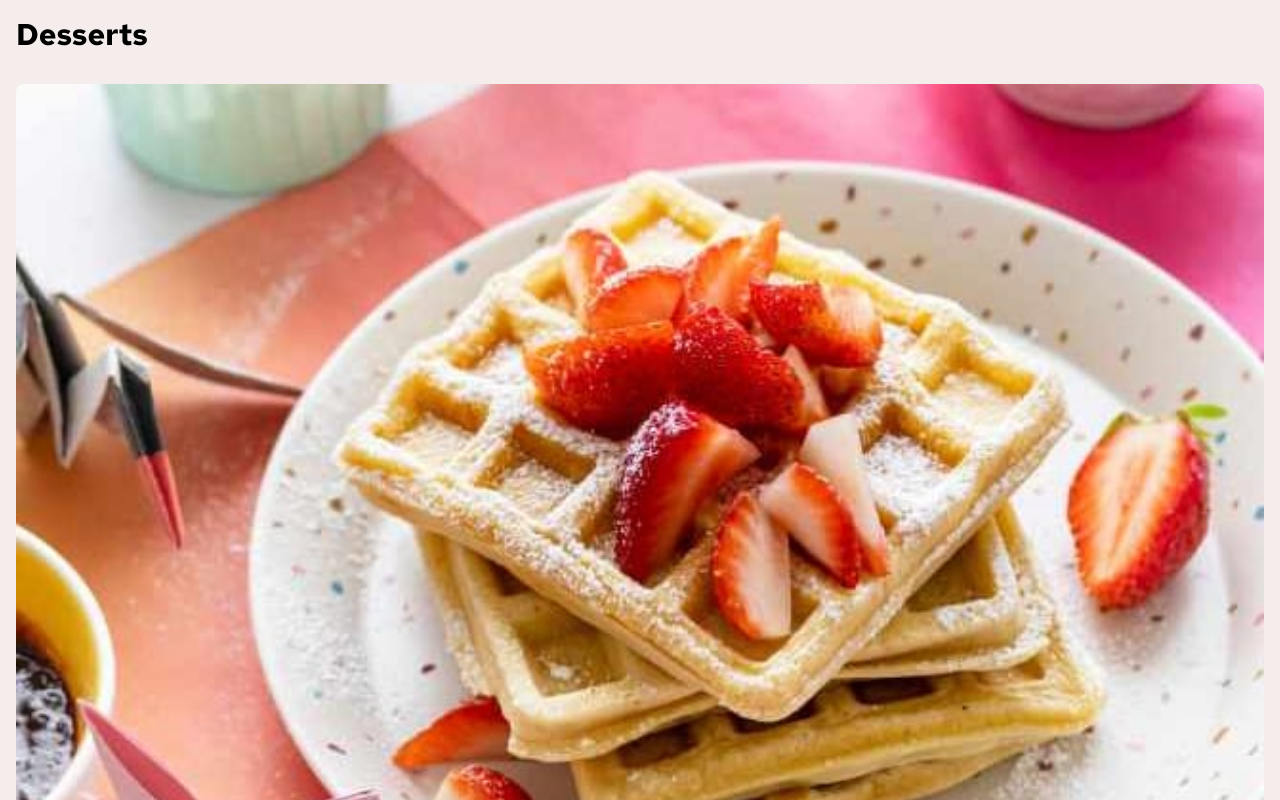
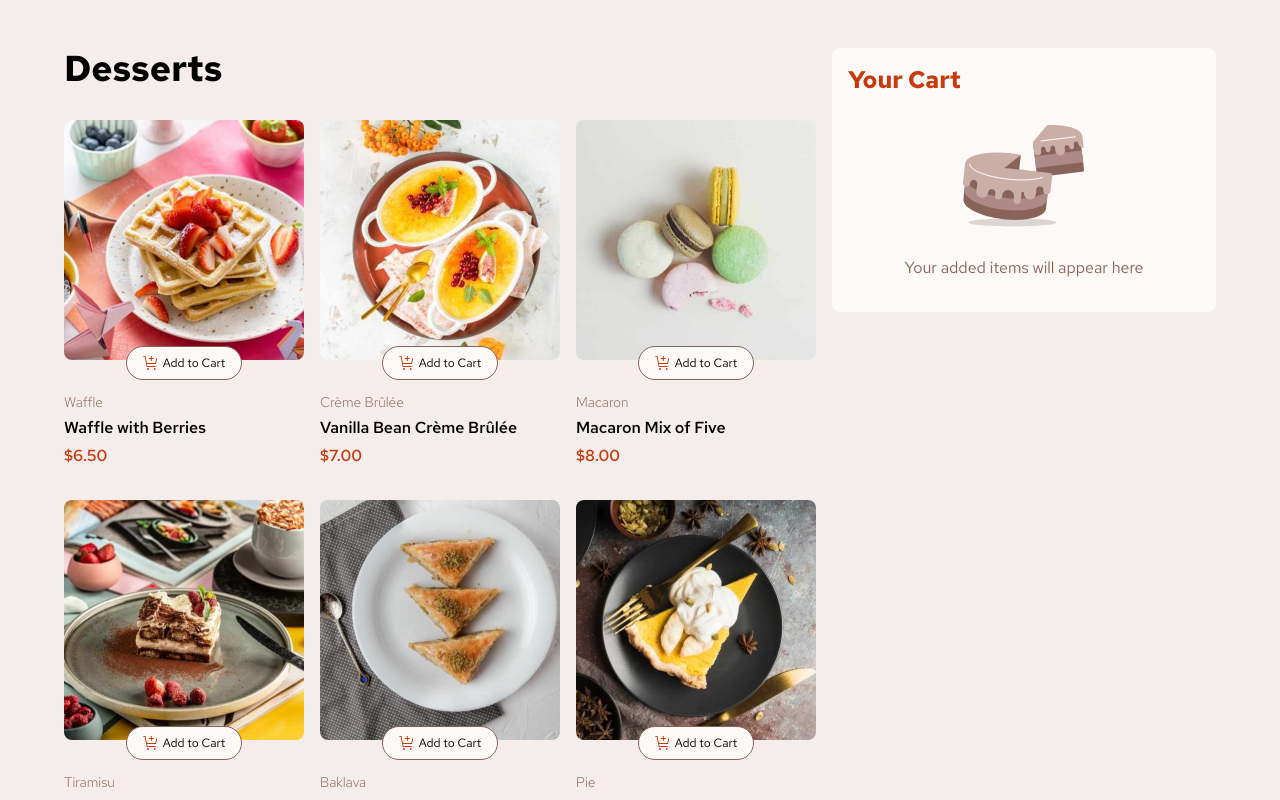
Before and after one commit to CassandraGoose/front-end-challenges, a React (Vite) app in the folder ProductListChallenge/: page / in a window 1280 px wide. Shown: the top 800 px of the page. Built offline with nearby package versions, Linux system fonts and the light colour scheme.

Commit message:
desktop view

```diff
--- a/ProductListChallenge/src/App.tsx
+++ b/ProductListChallenge/src/App.tsx
@@ -1,17 +1,17 @@
 import { useEffect, useState } from "react";
 import "./App.css";
-import cartImage from '/assets/images/icon-add-to-cart.svg';
-import emptyCartImage from '/assets/images/illustration-empty-cart.svg';
+import cartImage from "/assets/images/icon-add-to-cart.svg";
+import emptyCartImage from "/assets/images/illustration-empty-cart.svg";
 interface IDessert {
-  name: string,
-  category: string,
-  price: number,
+  name: string;
+  category: string;
+  price: number;
   image: {
-    thumbnail: string,
-    tablet: string,
-    mobile: string,
-    desktop: string,
-  }
+    thumbnail: string;
+    tablet: string;
+    mobile: string;
+    desktop: string;
+  };
 }
 
 function App() {
@@ -19,38 +19,70 @@ function App() {
 
   useEffect(() => {
     const getDesserts = async () => {
-      const res = await fetch('/data.json');
-      if (!res.ok || res.status !== 200) throw new Error('Failed to fetch desserts');
+      const res = await fetch("/data.json");
+      if (!res.ok || res.status !== 200)
+        throw new Error("Failed to fetch desserts");
       const desserts = await res.json();
-      console.log('desserts', desserts);
+      console.log("desserts", desserts);
       setDesserts(desserts);
-    }
+    };
 
     getDesserts();
-  }, [])
-  return <main className="p-4">
-    <h1 className="text-3xl font-bold">Desserts</h1>
-    <div className="my-8">
-      {desserts.length > 0 && desserts.map((dessert) => {
-        return (<div key={dessert.name} className="mt-8">
+  }, []);
+  return (
+    <main className="p-4 md:p-12 md:px-16 md:flex">
+      <div className="md:w-2/3">
+        <h1 className="text-3xl md:text-4xl font-bold">Desserts</h1>
+        <div className="my-8 md:my-0 md:flex md:flex-wrap md:justify-between">
+          {desserts.length > 0 &&
+            desserts.map((dessert) => {
+              return (
+                <div key={dessert.name} className="mt-8 md:w-1/3 md:pr-4">
                   <div className="relative flex justify-center">
-            <img className="w-full h-auto rounded-lg" src={dessert.image.mobile} alt={dessert.name} />
-            <button className="flex justify-center border border-main-rose-500 rounded-full py-2 px-6 absolute bg-white -bottom-5"><img className="mr-1" src={cartImage} alt="cart icon"/>Add to Cart</button>
+                    <img
+                      className="md:hidden w-full h-auto rounded-lg"
+                      src={dessert.image.mobile}
+                      alt={dessert.name}
+                    />
+                    <img
+                      className="md:inline hidden h-auto rounded-lg aspect-square object-cover"
+                      src={dessert.image.desktop}
+                      alt={dessert.name}
+                    />
+                    <button className="flex justify-center items-center border border-main-rose-500 rounded-full py-2 px-6 absolute bg-white -bottom-5 md:text-xs md:py-2 md:px-4">
+                      <img className="mr-1 md:max-w-4" src={cartImage} alt="cart icon" />
+                      Add to Cart
+                    </button>
                   </div>
                   <div className="pt-8 space-y-1">
-            <p className="text-sm font-extralight text-main-rose-500">{dessert.category}</p>
+                    <p className="text-sm font-extralight text-main-rose-500">
+                      {dessert.category}
+                    </p>
                     <p className="font-lg font-medium">{dessert.name}</p>
-            <p className="font-lg text-primary font-medium">{`$${dessert.price.toFixed(2)}`}</p>
+                    <p className="font-lg text-primary font-medium">{`$${dessert.price.toFixed(
+                      2
+                    )}`}</p>
                   </div>
-        </div>)
+                </div>
+              );
             })}
         </div>
-    <div className="bg-white rounded-lg p-4 flex flex-col justify-center items-center">
-      <h2 className="text-2xl font-bold text-primary self-start">Your Cart</h2>
-      <img className="py-4" src={emptyCartImage} alt="dessert icon for cart" />
-      <p className="text-main-rose-500 pb-4">Your added items will appear here</p>
       </div>
-  </main>;
+      <div className="bg-white rounded-lg p-4 flex flex-col justify-center items-center md:w-1/3 md:h-min">
+        <h2 className="text-2xl font-bold text-primary self-start">
+          Your Cart
+        </h2>
+        <img
+          className="py-4"
+          src={emptyCartImage}
+          alt="dessert icon for cart"
+        />
+        <p className="text-main-rose-500 pb-4">
+          Your added items will appear here
+        </p>
+      </div>
+    </main>
+  );
 }
 
 export default App;
```
Lines whose indentation alone changed are shown as unchanged.
